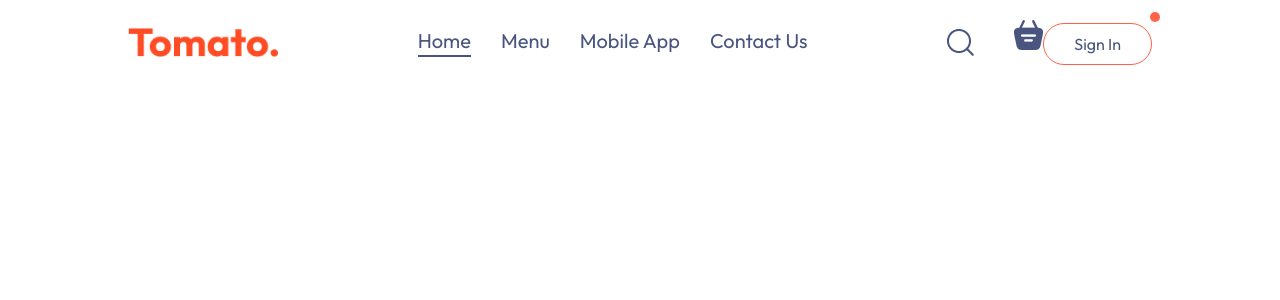
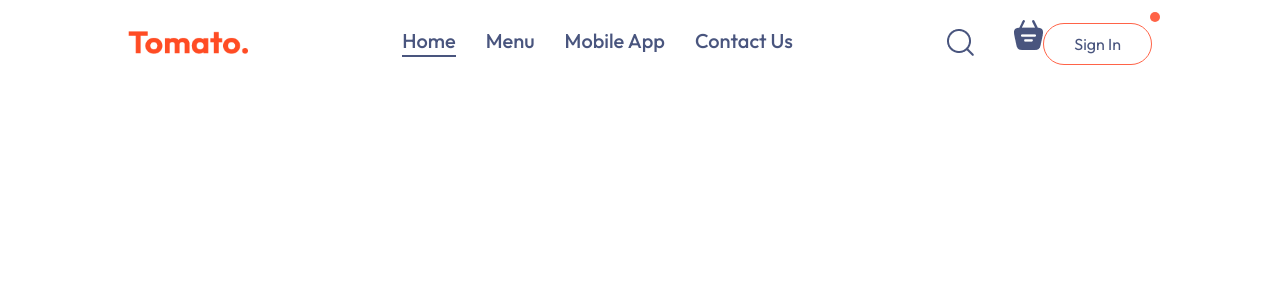
Before and after one commit to nooby6/food-del, a React (Vite) app in the folder frontend/: page / in a window 1280 px wide. Shown: the top 300 px of the page. Built offline with nearby package versions, Linux system fonts and the light colour scheme.

Commit message:
style(Navbar): adjust logo width and enhance navbar menu item styling

```diff
--- a/frontend/src/App.jsx
+++ b/frontend/src/App.jsx
@@ -4,7 +4,6 @@ const App = () => {
   return (
     <div className='app'>
       <Navbar/>
-
     </div>
   )
 }
--- a/frontend/src/components/Navbar/Navbar.css
+++ b/frontend/src/components/Navbar/Navbar.css
@@ -6,7 +6,7 @@
 }
 
 .navbar .logo{
-  width: 150px;
+  width: 120px;
 }
 
 .navbar-menu{
@@ -15,12 +15,13 @@
   gap: 30px;
   color: #49557e;
   font-size: 20px;
+  font-weight: 500;
 }
 
 .navbar-right{
   display: flex;
+  align-items: center;
   gap: 40px;
-  align-items: center;
 }
 
 .navbar button{
```
